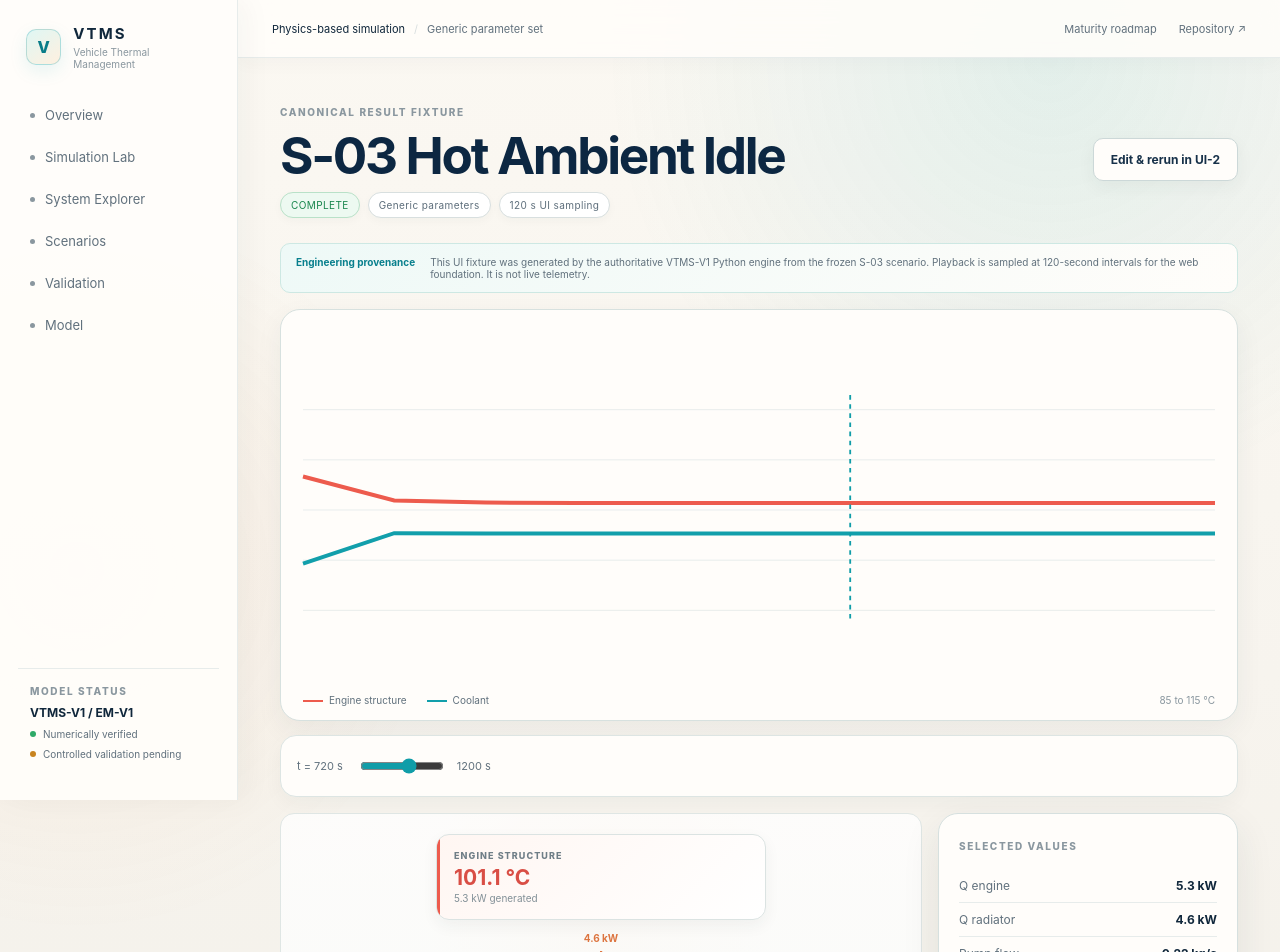
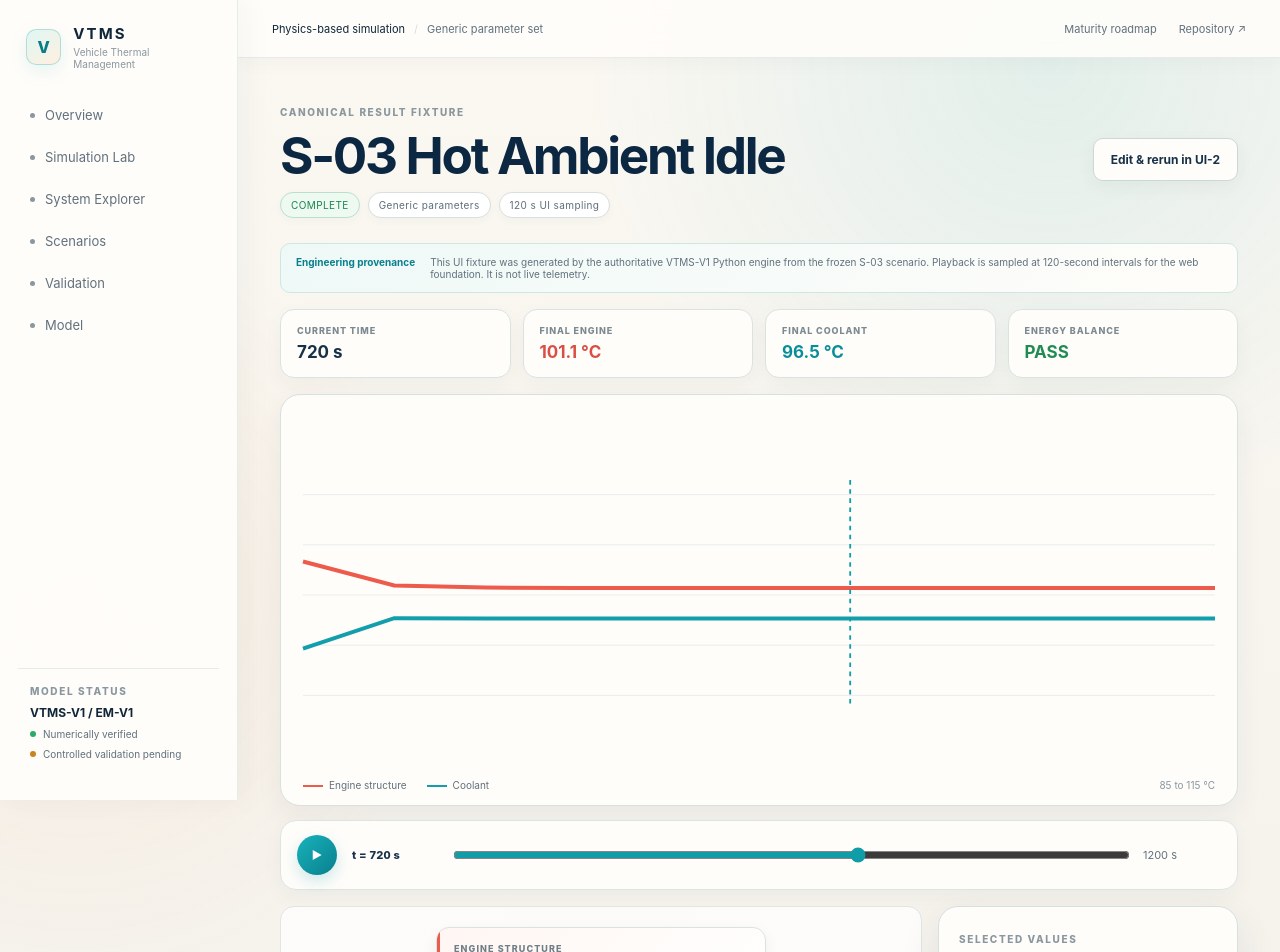
Before and after one commit to mpalmer79/vehicle-thermal-management-simulation, a Next.js app in the folder web/: page /results/demo-s03 in a window 1280 px wide. Shown: the top 952 px of the page. Built offline with nearby package versions, Linux system fonts and the light colour scheme.

Commit message:
UI-4: improve simulation playback and summaries

```diff
--- a/web/components/playback-workspace.tsx
+++ b/web/components/playback-workspace.tsx
@@ -1,6 +1,6 @@
 "use client";
 
-import { useMemo, useState } from "react";
+import { useEffect, useMemo, useState } from "react";
 import fixtureJson from "@/lib/fixtures/s03.json";
 import type { SimulationFixture } from "@/lib/vtms-types";
 import { c, flow, kw, pct } from "@/lib/format";
@@ -18,20 +18,55 @@ export function PlaybackWorkspace({
 }) {
   const fixture = data ?? defaultFixture;
   const [index, setIndex] = useState(Math.min(6, fixture.timeSeries.length - 1));
+  const [playing, setPlaying] = useState(false);
   const point = fixture.timeSeries[index];
   const maxIndex = fixture.timeSeries.length - 1;
+  const finalPoint = fixture.timeSeries[maxIndex];
   const balancePass = fixture.energyBalance.normalized_residual <= 0.001;
   const selected = useMemo(() => ({
     engine: c(point.engine_structure_temp_c), coolant: c(point.coolant_temp_c), radiator: kw(point.radiator_heat_w),
     pump: flow(point.pump_flow_kg_s), air: flow(point.air_flow_kg_s), thermostat: pct(point.thermostat_fraction), fan: pct(point.fan_fraction),
   }), [point]);
 
+  useEffect(() => {
+    if (!playing) return;
+    if (index >= maxIndex) {
+      setPlaying(false);
+      return;
+    }
+    const timer = window.setTimeout(() => {
+      setIndex((value) => Math.min(value + 1, maxIndex));
+    }, 500);
+    return () => window.clearTimeout(timer);
+  }, [index, maxIndex, playing]);
+
+  const togglePlayback = () => {
+    if (!playing && index >= maxIndex) setIndex(0);
+    setPlaying((value) => !value);
+  };
+
+  const scrubTo = (nextIndex: number) => {
+    setPlaying(false);
+    setIndex(nextIndex);
+  };
+
+  const playbackControl = (prominent = false) => (
+    <div className={prominent ? "playback-control prominent" : "playback-control"}>
+      <button className="playback-button" type="button" onClick={togglePlayback} aria-label={playing ? "Pause simulation playback" : "Play simulation playback"}>
+        {playing ? "Ⅱ" : "▶"}
+      </button>
+      <span className="playback-time">t = {point.time_s.toFixed(0)} s</span>
+      <input aria-label="Simulation playback time" min="0" max={maxIndex} value={index} onChange={(event) => scrubTo(Number(event.target.value))} type="range" />
+      <span>{fixture.scenario.duration_s.toFixed(0)} s</span>
+    </div>
+  );
+
   if (mode === "overview") {
     return (
       <div className="overview-playback">
         <div className="section-head"><div><span className="eyebrow">CANONICAL SIMULATION PLAYBACK</span><h2>S-03 Hot Ambient Idle</h2></div><span className="fixture-badge">Frozen VTMS-V1 fixture</span></div>
         <ThermalLoop point={point} compact />
-        <div className="playback-control"><span>t = {point.time_s.toFixed(0)} s</span><input aria-label="Simulation playback time" min="0" max={maxIndex} value={index} onChange={(event) => setIndex(Number(event.target.value))} type="range" /><span>{fixture.scenario.duration_s.toFixed(0)} s</span></div>
+        {playbackControl()}
         <div className="metric-strip"><div><span>Engine</span><strong>{selected.engine}</strong></div><div><span>Coolant</span><strong>{selected.coolant}</strong></div><div><span>Radiator</span><strong>{selected.radiator}</strong></div><div><span>Pump</span><strong>{selected.pump}</strong></div></div>
       </div>
     );
@@ -40,7 +75,7 @@ export function PlaybackWorkspace({
   if (mode === "system") {
     return (
       <div className="system-workspace">
-        <div className="system-stage"><ThermalLoop point={point} /><div className="playback-control"><span>t = {point.time_s.toFixed(0)} s</span><input aria-label="Simulation playback time" min="0" max={maxIndex} value={index} onChange={(event) => setIndex(Number(event.target.value))} type="range" /><span>{fixture.scenario.duration_s.toFixed(0)} s</span></div></div>
+        <div className="system-stage"><ThermalLoop point={point} />{playbackControl()}</div>
         <aside className="component-inspector"><span className="eyebrow">SELECTED STATE</span><h3>System at {point.time_s.toFixed(0)} s</h3><dl><div><dt>Engine</dt><dd>{selected.engine}</dd></div><div><dt>Coolant</dt><dd>{selected.coolant}</dd></div><div><dt>Thermostat</dt><dd>{selected.thermostat}</dd></div><div><dt>Fan command</dt><dd>{selected.fan}</dd></div><div><dt>Radiator heat</dt><dd>{selected.radiator}</dd></div><div><dt>Air flow</dt><dd>{selected.air}</dd></div></dl><p className="muted-note">Playback uses a computed result returned by the Python engine. It is not live telemetry.</p></aside>
       </div>
     );
@@ -48,8 +83,14 @@ export function PlaybackWorkspace({
 
   return (
     <div className="results-workspace">
+      <div className="result-summary">
+        <article><span>Current time</span><strong>{point.time_s.toFixed(0)} s</strong></article>
+        <article><span>Final engine</span><strong className="hot-value">{c(finalPoint.engine_structure_temp_c)}</strong></article>
+        <article><span>Final coolant</span><strong className="cool-value">{c(finalPoint.coolant_temp_c)}</strong></article>
+        <article><span>Energy balance</span><strong className={balancePass ? "pass-value" : ""}>{balancePass ? "PASS" : "CHECK"}</strong></article>
+      </div>
       <SignalChart points={fixture.timeSeries} selectedIndex={index} />
-      <div className="playback-control prominent"><span>t = {point.time_s.toFixed(0)} s</span><input aria-label="Simulation playback time" min="0" max={maxIndex} value={index} onChange={(event) => setIndex(Number(event.target.value))} type="range" /><span>{fixture.scenario.duration_s.toFixed(0)} s</span></div>
+      {playbackControl(true)}
       <div className="results-grid"><ThermalLoop point={point} /><div className="selected-values"><span className="eyebrow">SELECTED VALUES</span><dl><div><dt>Q engine</dt><dd>{kw(point.engine_heat_w)}</dd></div><div><dt>Q radiator</dt><dd>{selected.radiator}</dd></div><div><dt>Pump flow</dt><dd>{selected.pump}</dd></div><div><dt>Air flow</dt><dd>{selected.air}</dd></div><div><dt>Thermostat</dt><dd>{selected.thermostat}</dd></div><div><dt>Fan</dt><dd>{selected.fan}</dd></div></dl></div></div>
       {fixture.warnings.map((warning) => <div className="engineering-warning" key={warning}><strong>Model warning</strong><span>{warning}</span></div>)}
       <div className={balancePass ? "energy-banner pass" : "energy-banner warn"}><strong>Energy balance: {balancePass ? "PASS" : "CHECK"}</strong><span>Normalized residual {(fixture.energyBalance.normalized_residual * 100).toFixed(5)}%</span></div>
```
